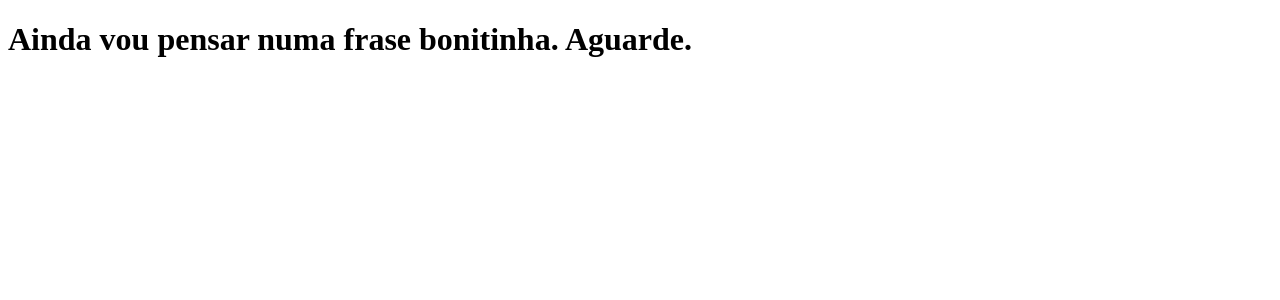
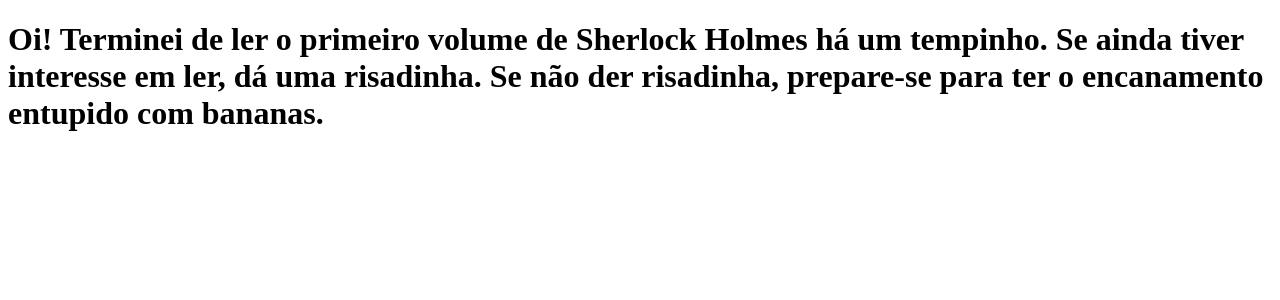
Before and after one commit to misassauro/clone-tabnewsons, a Next.js app: page / in a window 1280 px wide. Shown: the top 300 px of the page. Built offline with nearby package versions, Linux system fonts and the light colour scheme.

Commit message:
modificando a mensagem

```diff
--- a/pages/index.js
+++ b/pages/index.js
@@ -1,5 +1,5 @@
 function Home() {
-    return <h1>Ainda vou pensar numa frase bonitinha. Aguarde.</h1>
+    return <h1>Oi! Terminei de ler o primeiro volume de Sherlock Holmes há um tempinho. Se ainda tiver interesse em ler, dá uma risadinha. Se não der risadinha, prepare-se para ter o encanamento entupido com bananas.</h1>
 }
 
 export default Home;
```
